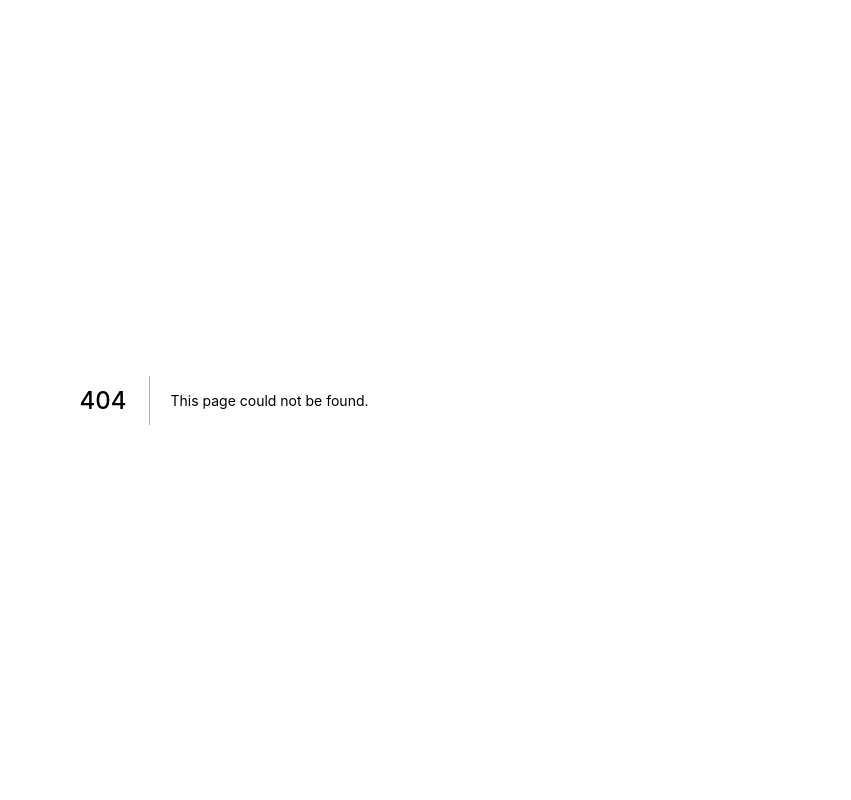
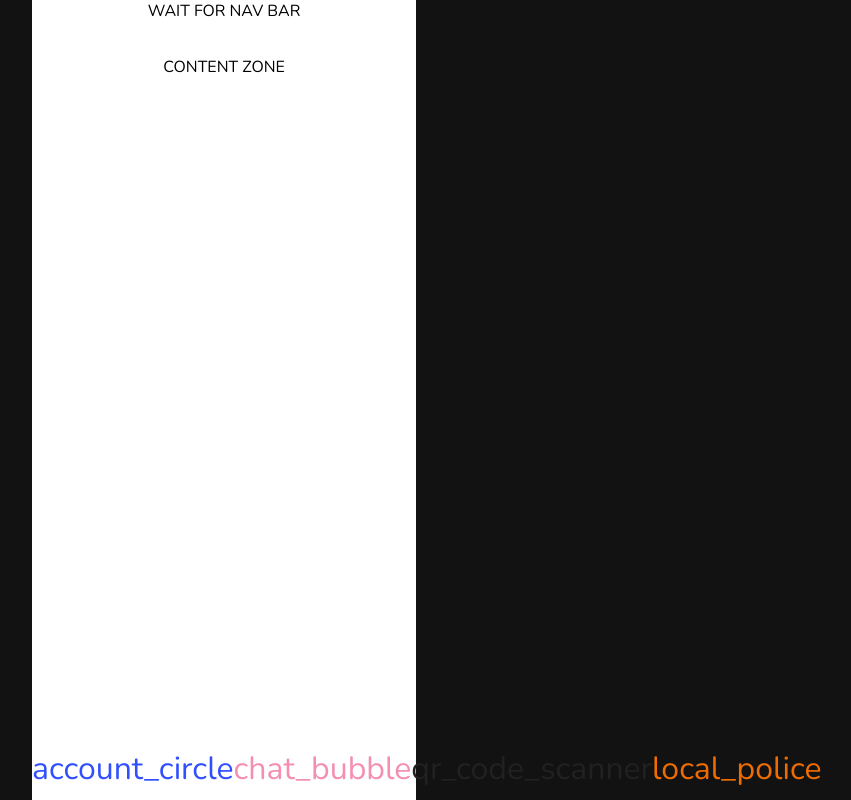
Before and after one commit to GGolfz/cs21-peer-mentor, a Next.js app in the folder client/: page /profile in a window 1280 px wide. Before the commit this address had no page. Shown: the whole page, without its empty margins (416-1267 px from the left). Built offline with nearby package versions, Linux system fonts and the light colour scheme.

Commit message:
[ADD] ControlBar

```diff
--- /dev/null
+++ b/client/components/control-bar.js
@@ -0,0 +1,29 @@
+import React from 'react'
+import ControlButton from './control-button'
+let data=
+[{name:"profile",icon:"account_circle",color:"#304FFE"},
+{name:"chat",icon:"chat_bubble",color:"#F48FB1"},
+{name:"scan",icon:"qr_code_scanner",color:"#212121"},
+{name:"badge",icon:"local_police",color:"#EF6C00"}
+]
+function ControlBar(){
+    return(
+        <div className="control-bar">
+            {
+                data.map(el=> <ControlButton data={el.name} icon={el.icon} color={el.color}/>)
+            }
+            <style jsx>{
+                `
+                .control-bar {
+                    display:flex;
+                    height:8vh;
+                }
+                `
+            }
+
+            </style>
+        </div>
+    )
+}
+
+export default ControlBar
--- /dev/null
+++ b/client/components/control-button.js
@@ -0,0 +1,28 @@
+import React from 'react'
+import Link from 'next/link'
+function ControlButton({data,icon,color}){
+    return(
+        <Link href={`/${data}`}>
+        <div className="control-button">
+            <span class="material-icons" style={{color,fontSize:"2em"}}>
+                {icon}
+            </span>
+            <style jsx>
+                {
+                    `
+                    .control-button{
+                        text-align:center;
+                        width:100%;
+                        align-self:center;
+                        cursor:pointer;
+                    }
+                    `
+                }
+
+            </style>
+        </div>
+        </Link>
+    )
+}
+
+export default ControlButton
--- a/client/components/nav.js
+++ b/client/components/nav.js
@@ -11,50 +11,28 @@ const Nav = () => (
       <meta name='viewport' content='width=device-width,initial-scale=1,minimum-scale=1,maximum-scale=1,user-scalable=no' />
       <meta name='description' content='Description' />
       <meta name='keywords' content='Keywords' />
-      <title>Next.js PWA Example</title>
-
+      <title>CS21 Peer Mentor</title>
+      <link rel="stylesheet" href="https://fonts.googleapis.com/icon?family=Material+Icons"></link>
       <link rel='manifest' href='/manifest.json' />
       <link href='/favicon-16x16.png' rel='icon' type='image/png' sizes='16x16' />
       <link href='/favicon-32x32.png' rel='icon' type='image/png' sizes='32x32' />
       <link rel='apple-touch-icon' href='/apple-icon.png'></link>
       <meta name='theme-color' content='#317EFB' />
     </Head>
-    <ul>
-      <li>
-        <Link href='/'>
-          <a>Home</a>
-        </Link>
-      </li>
-      <li>
-          <Link href="/api/hello">
-              <a>API</a>
-          </Link>
-      </li>
-    </ul>
-
+    <div className="nav-bar">
+      WAIT FOR NAV BAR
+    </div>
     <style jsx>{`
+      @import url("https://fonts.googleapis.com/css2?family=Nunito:wght@300;400;600&display=swap");
       :global(body) {
         margin: 0;
-        font-family: -apple-system, BlinkMacSystemFont, Avenir Next, Avenir, Helvetica, sans-serif;
+        font-family: "Nunito", sans-serif;
+        padding: 0px;
+        background:#121212;
       }
-      nav {
-        text-align: center;
-      }
-      ul {
-        display: flex;
-        justify-content: space-between;
-      }
-      nav > ul {
-        padding: 4px 16px;
-      }
-      li {
-        display: flex;
-        padding: 6px 8px;
-      }
-      a {
-        color: #067df7;
-        text-decoration: none;
-        font-size: 13px;
+      .nav-bar {
+        text-align:center;
+        height:7vh !important;
       }
     `}</style>
   </nav>
--- a/client/pages/index.js
+++ b/client/pages/index.js
@@ -6,11 +6,8 @@ export default function Home() {
       <Nav/>
 
       <main>
-        <h1 className="title">
-          Welcome to Next PWA Application
-          </h1>
+
       </main>
-
     </div>
   )
 }
--- /dev/null
+++ b/client/pages/profile/index.js
@@ -0,0 +1,42 @@
+import Nav from '../../components/nav'
+import ControlBar from '../../components/control-bar'
+function Profile() {
+  return (
+    <div className="container">
+      <Nav />
+      <div className="content">
+        CONTENT ZONE
+      </div>
+      <ControlBar/>
+      <style jsx>{
+          `
+          @media only screen and (max-width:480px){
+          .container {
+              margin: 0%
+          }
+          }
+          @media only screen and (max-width:1024px) and (min-width:481px){
+              .container {
+                margin:0% 25%;
+              }
+          }
+          @media only screen and (min-width: 1025px) {
+              .container {
+                margin:0% 35%;
+              }
+          }
+          .container {
+            background:white;
+            height:100vh;
+          }
+          .content {
+            height:85vh !important;
+            text-align:center;
+          }
+          `
+        }</style>
+    </div>
+  )
+}
+
+export default Profile;
--- a/client/public/sw.js
+++ b/client/public/sw.js
@@ -118,7 +118,7 @@ define("./sw.js",['./workbox-b90066a8'], function (workbox) { 'use strict';
     "revision": "9d11ea7095b60a828f2db49ed1004ade"
   }, {
     "url": "/_next/static/runtime/webpack.js",
-    "revision": "edb6dd5ab4d4460dfe2d11ebc1eb1f31"
+    "revision": "2a6247efdd78834744aaa4affe2c5767"
   }], {
     "ignoreURLParametersMatching": [/ts/]
   });
```
Also changed, not shown: client/pages/index.tsx (deleted, +0 -16 lines), 1 other file (tests, documents, lock files or other folders).
